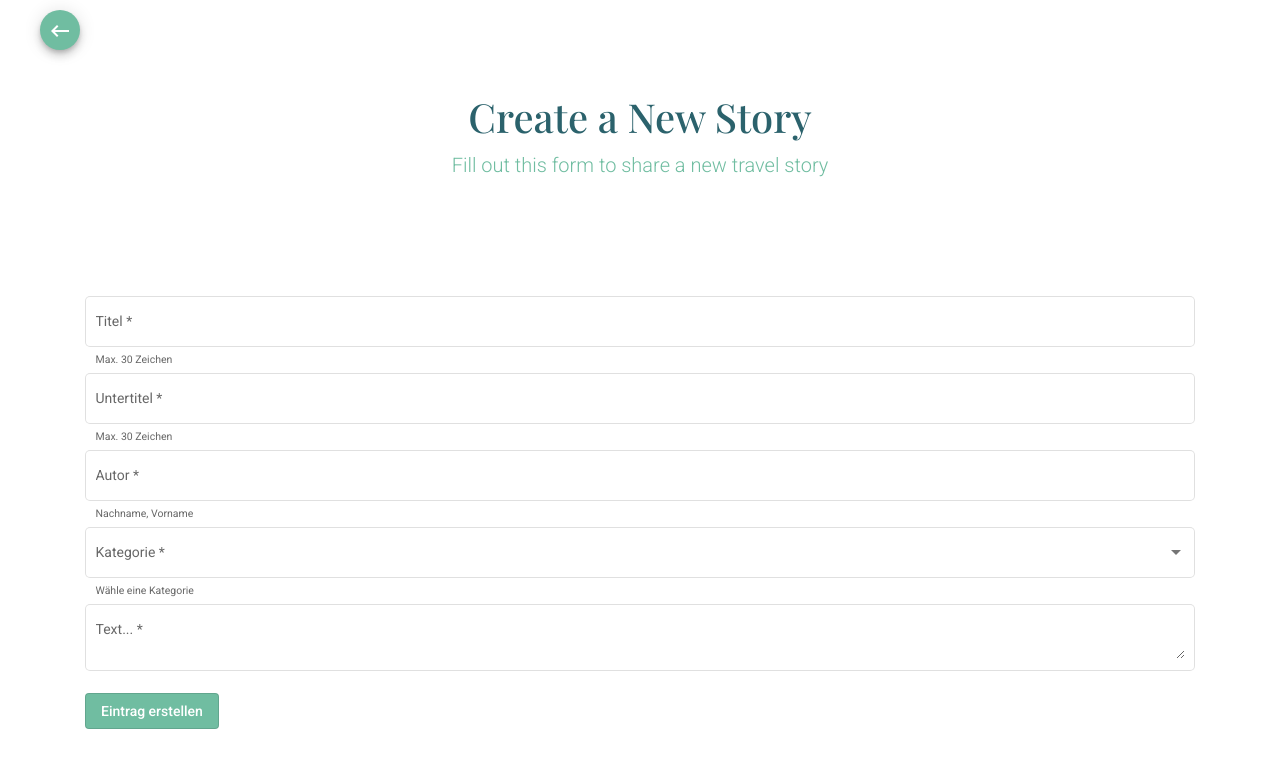
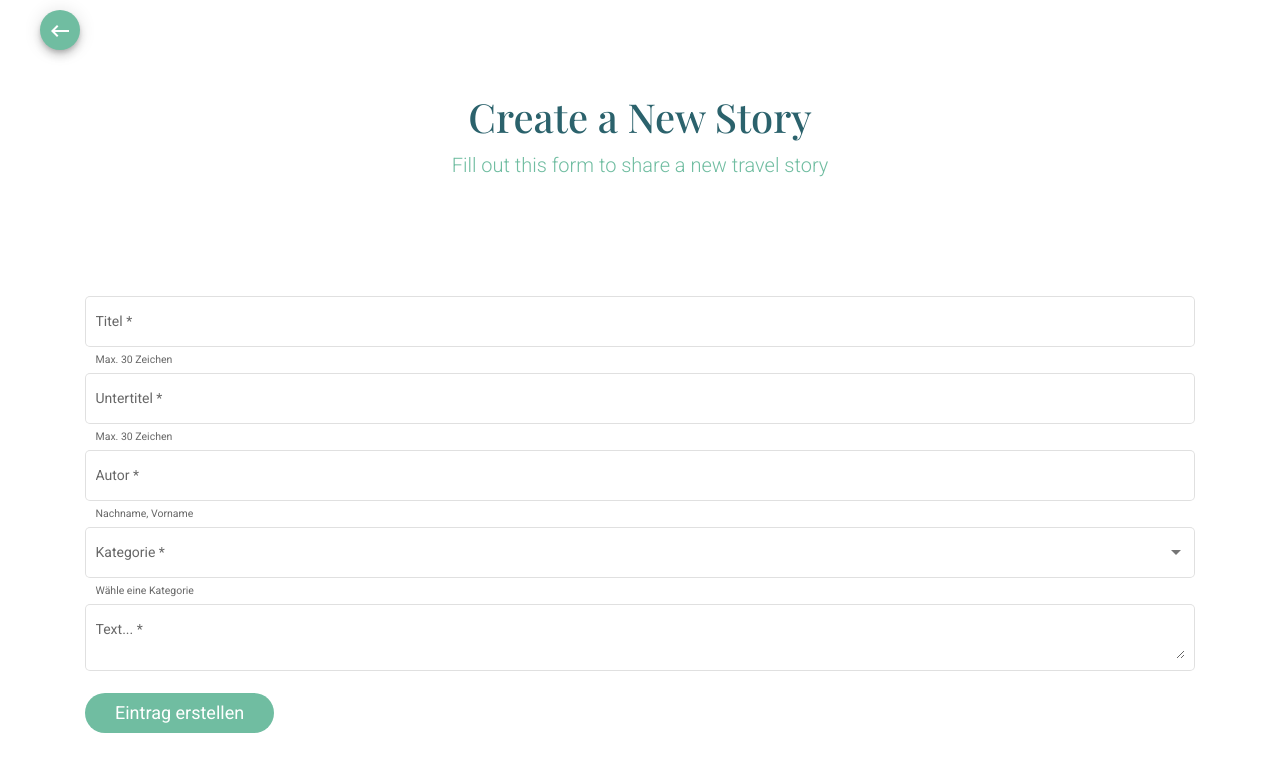
Before and after one commit to MartinPanaget/TravelAdventure, an Angular app: page /erstellen in a window 1280 px wide. Shown: the top 772 px of the page. Built offline with nearby package versions, Linux system fonts and the light colour scheme.

Commit message:
added styling to create button

```diff
--- a/src/app/blog-create/blog-create.component.css
+++ b/src/app/blog-create/blog-create.component.css
@@ -43,7 +43,21 @@
  ::ng-deep .mat-focused .mat-form-field-outline {
   color:  #70bda1 !important;
  }
- ::ng-deep .mat-stroked-button {
-  background-color:  #70bda1 !important;
-  color: white;
- }
+ input[type=submit] {
+  font-size: 18px;
+  padding:10px 30px;
+	width:auto;
+	background:#70bda1;
+  border: none;
+	border-radius: 20px;
+	color:white;
+	cursor:pointer;
+}
+
+input[type=submit]:hover {
+	opacity:0.8;
+}
+
+input[type="submit"]:active {
+	opacity:0.4;
+}
--- a/src/app/blog-create/blog-create.component.html
+++ b/src/app/blog-create/blog-create.component.html
@@ -37,8 +37,6 @@
       <textarea matInput type="text" #inputTextfeld required></textarea>
     </mat-form-field>
   </div>
-  <div class="button-wrapper">
-   <button mat-stroked-button (click)="add(inputTitle.value, inputUntertitel.value, inputName.value, inputTextfeld.value, selectedValue)" routerLink="../übersicht">Eintrag erstellen</button>
-  </div>
+   <input type="submit" name="submit" value="Eintrag erstellen" (click)="add(inputTitle.value, inputUntertitel.value, inputName.value, inputTextfeld.value, selectedValue)" routerLink="../übersicht"/>
   </div>
 </div>
```
